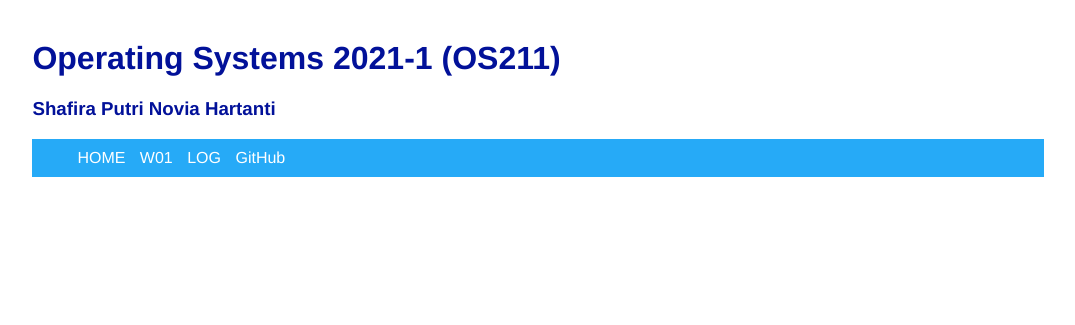
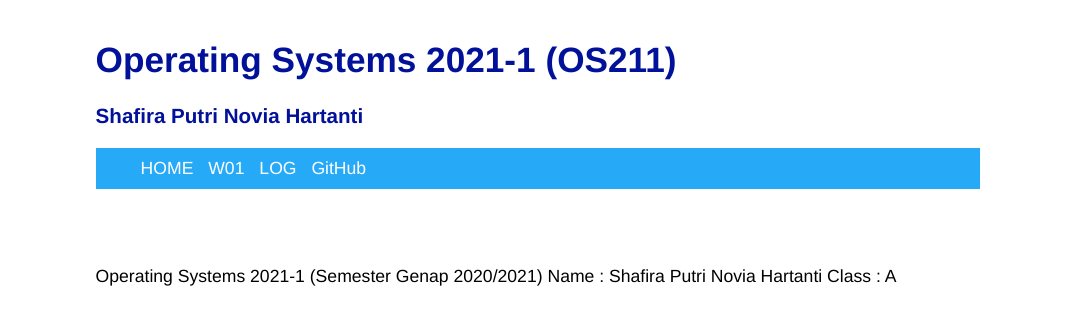
Before and after one commit to shafiraputri01/os211, a Jekyll site: the page built from index.md, in a window 1280 px wide. Shown: the top 325 px of the page, without its empty margins (102-1177 px from the left). Built offline with Jekyll 4.4.1, drawn with Linux system fonts in a browser that asks for light colours.

Commit message:
Update index.md and base.html

```diff
--- a/_layouts/base.html
+++ b/_layouts/base.html
@@ -12,9 +12,9 @@
 
     <style>
         .container {
-            max-width: 80%;
+            max-width: 70%;
             margin: 40px auto;
-            font-size: 1em;
+            font-size: 1.1em;
             font-family: helvetica, sans-serif;
             text-align: justify;
         }
@@ -45,6 +45,10 @@
         .navbar ul li a:hover {
             color: #021199;
             font-weight: bolder;
+        }
+
+        section {
+            font-size: 1.1 rem;
         }
     </style>
 </head>
--- a/index.md
+++ b/index.md
@@ -1,3 +1,7 @@
 ---
 layout: "base"
 ---
+
+Operating Systems 2021-1 (Semester Genap 2020/2021)
+Name    : Shafira Putri Novia Hartanti
+Class   : A
```
